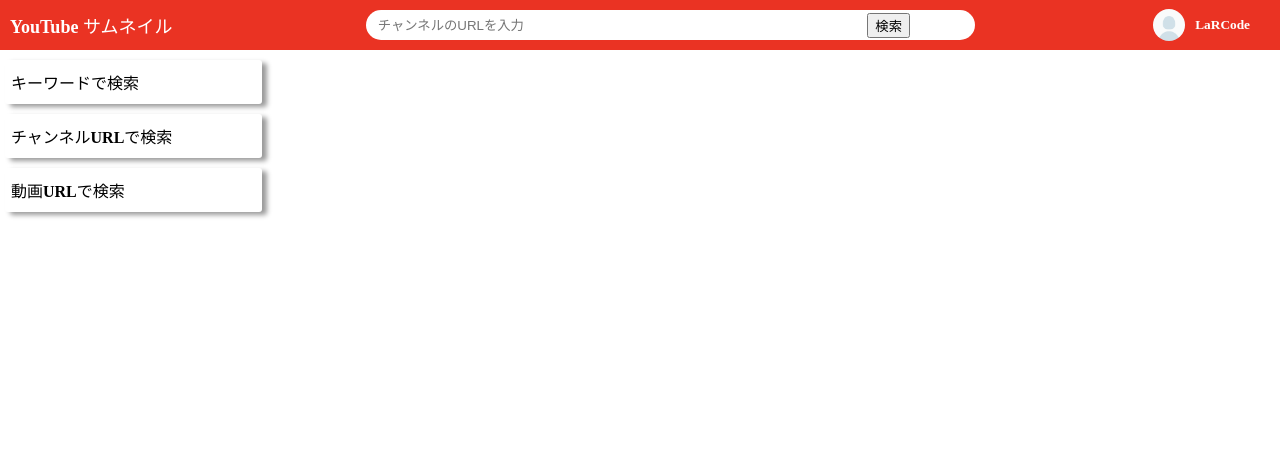
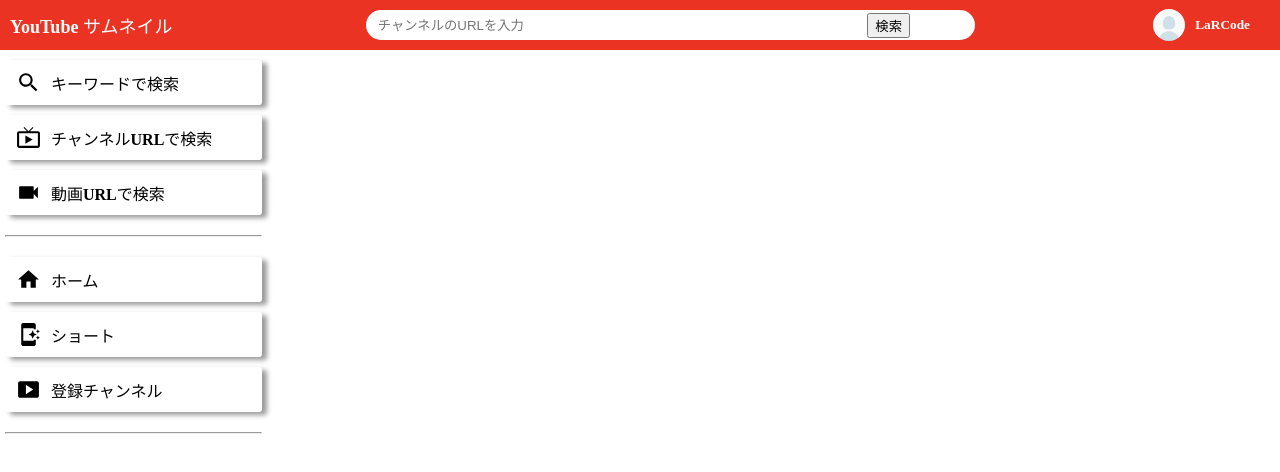
Before and after one commit to kkito0726/youtube-thumbnails_app, a React (Create React App) app in the folder frontend/: page /channel in a window 1280 px wide. Shown: the top 472 px of the page. Built offline with nearby package versions, Linux system fonts and the light colour scheme.

Commit message:
サイドバーのアイテムを追加

```diff
--- a/frontend/src/components/sidebar/Sidebar.css
+++ b/frontend/src/components/sidebar/Sidebar.css
@@ -22,11 +22,22 @@
   transition: all 0.3s;
 }
 
+.sidebarIcon {
+  font-size: 25px !important;
+  margin-right: 10px;
+  margin-left: 5px;
+}
+
 .sidebarListItem:hover {
   box-shadow: none;
   transform: translateY(5px);
+  background-color: rgb(230, 230, 230);
 }
 
 .sidebarListItemText {
   font-weight: 550;
 }
+
+.sidebarHr {
+  margin: 20px 0;
+}
--- a/frontend/src/components/sidebar/Sidebar.jsx
+++ b/frontend/src/components/sidebar/Sidebar.jsx
@@ -1,5 +1,9 @@
 import React from "react";
 import { Link } from "react-router-dom";
+import { AppShortcut, Home, Search } from "@mui/icons-material";
+import LiveTvIcon from "@mui/icons-material/LiveTv";
+import VideocamIcon from "@mui/icons-material/Videocam";
+import SmartDisplayIcon from "@mui/icons-material/SmartDisplay";
 import "./Sidebar.css";
 
 export const Sidebar = () => {
@@ -9,20 +13,47 @@
         <ul className="sidebarList">
           <Link to={"/"}>
             <li className="sidebarListItem">
+              <Search className="sidebarIcon" />
               <span className="sidebarListItemText">キーワードで検索</span>
             </li>
           </Link>
 
           <Link to={"/channel"}>
             <li className="sidebarListItem">
+              <LiveTvIcon className="sidebarIcon" />
               <span className="sidebarListItemText">チャンネルURLで検索</span>
             </li>
           </Link>
 
           <li className="sidebarListItem">
+            <VideocamIcon className="sidebarIcon" />
             <span className="sidebarListItemText">動画URLで検索</span>
           </li>
         </ul>
+        <hr className="sidebarHr" />
+
+        <ul className="sidebarList">
+          <a href="https://www.youtube.com/">
+            <li className="sidebarListItem">
+              <Home className="sidebarIcon" />
+              <span className="sidebarListItemText">ホーム</span>
+            </li>
+          </a>
+
+          <a href="https://www.youtube.com/shorts/6hwHXUM_MFE">
+            <li className="sidebarListItem">
+              <AppShortcut className="sidebarIcon" />
+              <span className="sidebarListItemText">ショート</span>
+            </li>
+          </a>
+          <a href="https://www.youtube.com/feed/subscriptions">
+            <li className="sidebarListItem">
+              <SmartDisplayIcon className="sidebarIcon" />
+              <span className="sidebarListItemText">登録チャンネル</span>
+            </li>
+          </a>
+        </ul>
+        <hr className="sidebarHr" />
       </div>
     </div>
   );
```
